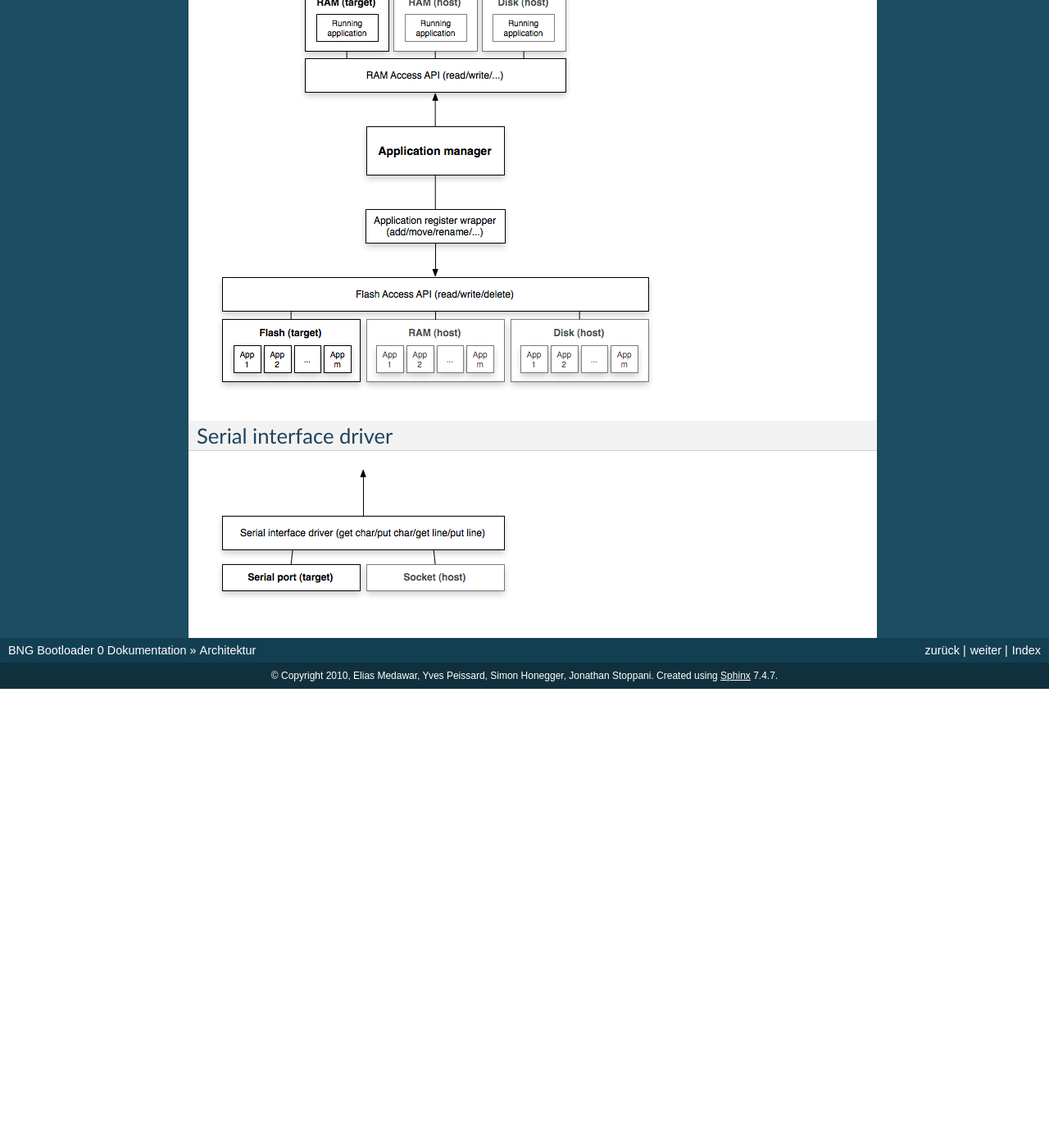
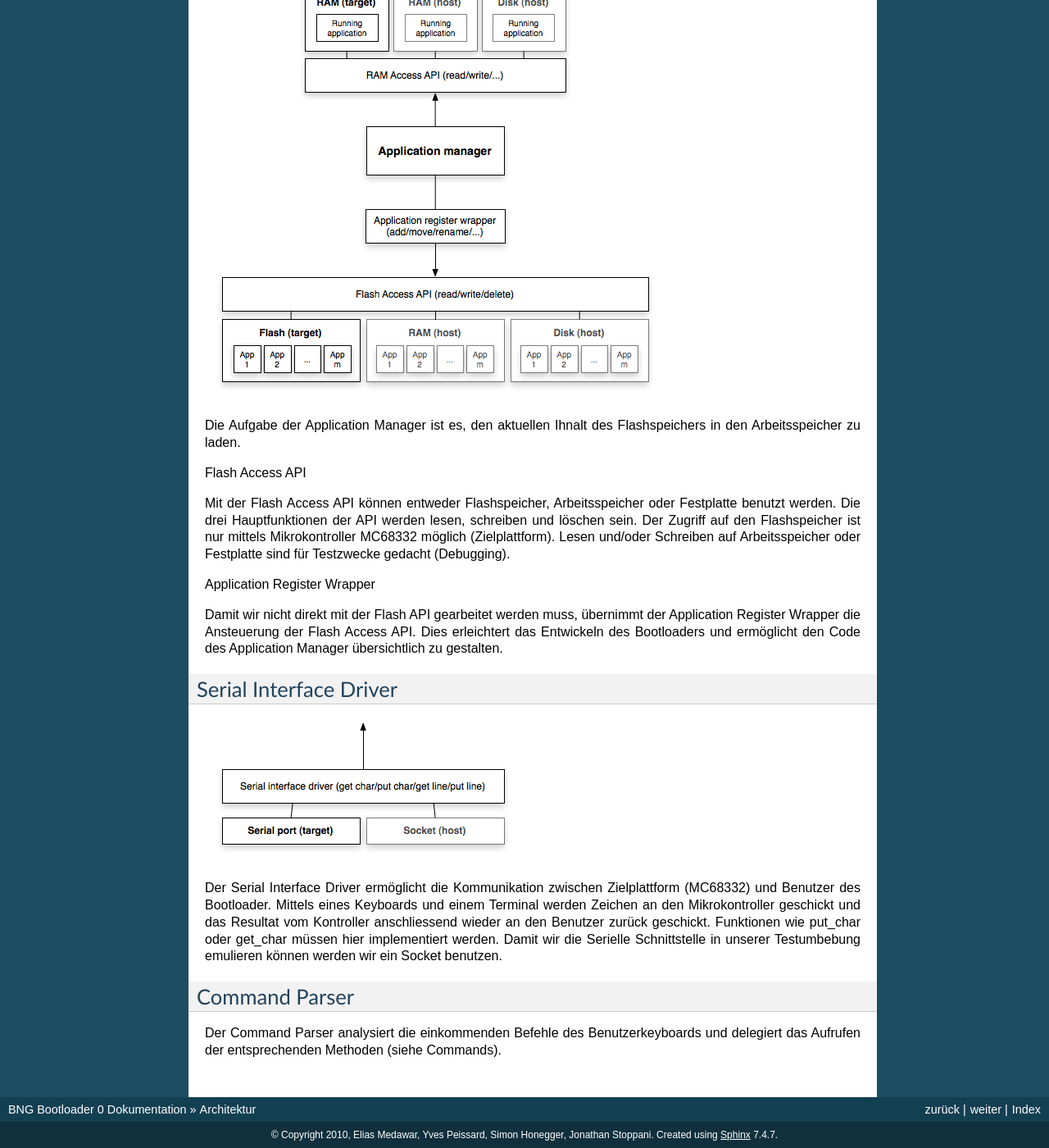
Before and after one commit to GaretJax/Bootloader, a Sphinx documentation site: the page built from docs/source/architecture/index.rst, in a window 1280 px wide and 1400 px high, scrolled down 909 px. Shown: the whole window at 82% size. Built offline with Sphinx 7.4.7, drawn with Linux system fonts in a browser that asks for light colours; formulas are drawn with MathJax 3; before the commit the page ends 1749 px from its top, so only the background shows below that; some of the changed text lies outside the part shown.

Commit message:
added architecture textes

```diff
--- a/docs/source/architecture/index.rst
+++ b/docs/source/architecture/index.rst
@@ -2,8 +2,8 @@ Architektur
 ===========
 
 .. todo::
-   * Explain what are APIs and why we need them
-   * Describe the different components
+   * Add image for Command Parser
+   * Format subtitles
 
 Überblick
 ---------
@@ -11,13 +11,48 @@ Architektur
 .. image:: images/overview.png
 
 
-Applikation manager
+Application Manager
 -------------------
 
 .. image:: images/app-manager.png
 
+Die Aufgabe der Application Manager ist es, den aktuellen Ihnalt des
+Flashspeichers in den Arbeitsspeicher zu laden.
 
-Serial interface driver
+
+Flash Access API
+
+Mit der Flash Access API können entweder Flashspeicher, Arbeitsspeicher oder Festplatte benutzt werden. Die drei Hauptfunktionen
+der API werden lesen, schreiben und löschen sein.
+Der Zugriff auf den Flashspeicher ist nur mittels Mikrokontroller MC68332 möglich (Zielplattform).
+Lesen und/oder Schreiben auf Arbeitsspeicher oder Festplatte sind für Testzwecke gedacht (Debugging).
+
+
+Application Register Wrapper
+
+Damit wir nicht direkt mit der Flash API gearbeitet werden muss, übernimmt der
+Application Register Wrapper die Ansteuerung der Flash Access API. Dies
+erleichtert das Entwickeln des Bootloaders und ermöglicht den Code des
+Application Manager übersichtlich zu gestalten.
+
+
+
+
+
+Serial Interface Driver
 -----------------------
 
 .. image:: images/serial-driver.png
+
+Der Serial Interface Driver ermöglicht die Kommunikation zwischen Zielplattform (MC68332)
+und Benutzer des Bootloader. Mittels eines Keyboards und einem Terminal werden
+Zeichen an den Mikrokontroller geschickt und das Resultat vom Kontroller
+anschliessend wieder an den Benutzer zurück geschickt. Funktionen wie
+put_char oder get_char müssen hier implementiert werden.
+Damit wir die Serielle Schnittstelle in unserer Testumbebung emulieren können werden wir ein Socket benutzen.
+
+
+Command Parser
+--------------
+Der Command Parser analysiert die einkommenden Befehle des Benutzerkeyboards
+und delegiert das Aufrufen der entsprechenden Methoden (siehe Commands).
```
